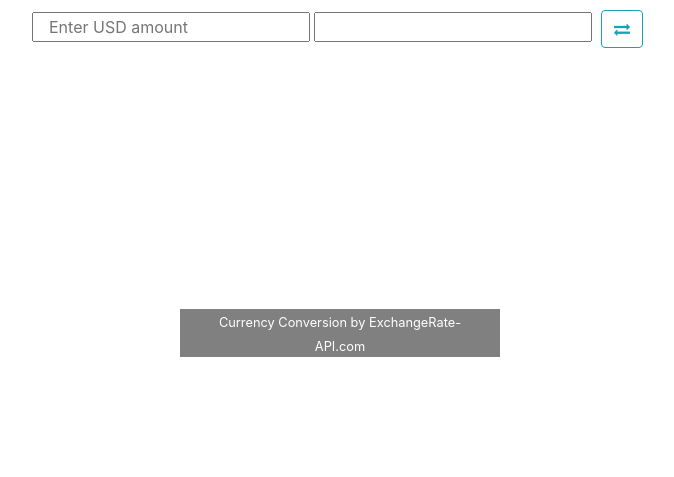
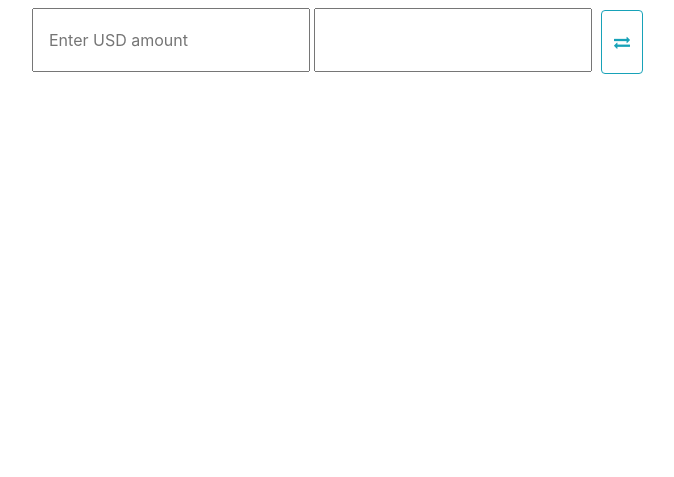
Before and after one commit to stansh/hack_exchange-, a website: page index.html in a window 1280 px wide. Shown: the part 323-800 px from the top of the page, without its empty margins (300-974 px from the left). Drawn offline with nearby package versions, Linux system fonts and the light colour scheme; no server answers.

Commit message:
more css

```diff
--- a/index.html
+++ b/index.html
@@ -11,9 +11,11 @@
 <body >
     <div class = 'container mb-10'>
         <h1 class = 'py-3'>Currency Converter</h1>
-        <input id = 'fromAmount'placeholder = 'Enter USD amount' class = 'col-3'>
-        <input id = 'toAmount' class = 'col-3'>
-        <button class = 'btn btn-outline-info ' onclick='changeView()' id='changeView' ><i class="fa fa-exchange" aria-hidden="true"></i></button>
+        <div class = 'raw'>
+            <input id = 'fromAmount' placeholder = 'Enter USD amount' class = 'col-3'>
+            <input id = 'toAmount' class = 'col-3'>
+            <button class = 'btn btn-outline-info ' onclick='changeView()' id='changeView' ><i class="fa fa-exchange" aria-hidden="true"></i></button>
+        </div>
         <p id = 'error'></p>
 
         <div class = 'col-md mx-auto text-dark'>
@@ -21,7 +23,7 @@
         </div>
 
     </div>
-    <div class = 'col-md-3 mx-auto'>
+    <div class = 'text-center'>
         <a href="https://www.exchangerate-api.com" class="text-white small"  >Currency Conversion by ExchangeRate-API.com</a>
     </div>
     <script src = 'script.js'></script>
--- a/package.json
+++ b/package.json
@@ -8,15 +8,19 @@
   "author": "stansh",
   "license": "ISC",
   "dependencies": {
+    "animate.css": "^4.1.1",
     "awesome": "0.0.7",
     "bootstrap": "^4.5.0",
     "font": "0.0.4",
     "font-awesome": "^4.7.0",
     "handlebars": "^4.7.7",
     "iconv-lite": "^0.6.2",
+    "jquery": "^1.9.1",
     "popper.js": "^1.16.1"
   },
-  "devDependencies": {},
+  "devDependencies": {
+    "url-parse": ">=1.5.0"
+  },
   "repository": {
     "type": "git",
     "url": "git+https://github.com/stansh/hack_exchange-.git"
--- a/script.js
+++ b/script.js
@@ -20,7 +20,7 @@ const loadButtons = () =>
                 el.innerHTML = key;
                 el.name = key;
                 el.value = value;
-                el.setAttribute('class', 'btn btn-info');
+                el.setAttribute('class', 'btn btn-info ');
                 el.addEventListener('click', convert);
                 el.addEventListener('mouseover', showCurrencyInfo);
                 BtnDiv.appendChild(el);
--- a/styles.css
+++ b/styles.css
@@ -1,4 +1,4 @@
-
+@import url('https://fonts.googleapis.com/css2?family=Overpass&display=swap');
 @import url('https://fonts.googleapis.com/css2?family=Bebas+Neue&display=swap');
 
 .btn {
@@ -13,12 +13,13 @@ h1 {
     font-family: 'Bebas Neue', cursive;
     text-transform: uppercase;
     letter-spacing: 2px;
+    animation: bounce;
 
 
 }
 
 h3,h4 {
-    font-family: 'Bebas Neue', cursive;
+    font-family: 'Overpass', sans-serif;
 
 
 
@@ -28,9 +29,6 @@ h3,h4 {
     margin-top: 10rem;
     margin-bottom: 10rem;
     padding: 5rem;
-    border-color: rgb(12, 199, 43);
-
-    border-width: thick;
     background: rgba(255, 255, 255, 0.8)
 
 }
@@ -44,9 +42,13 @@ body{
     background-image: url('images/dollar.jpg');
 }
 
-.col-md-3  {
+/* .col-md-3  {
     text-align: center;
     font-weight: bold;
     background-color: grey;
 
 }
+ */
+input, #changeView {
+    height: 4rem;
+}
```
Also changed, not shown: 1 other file.
